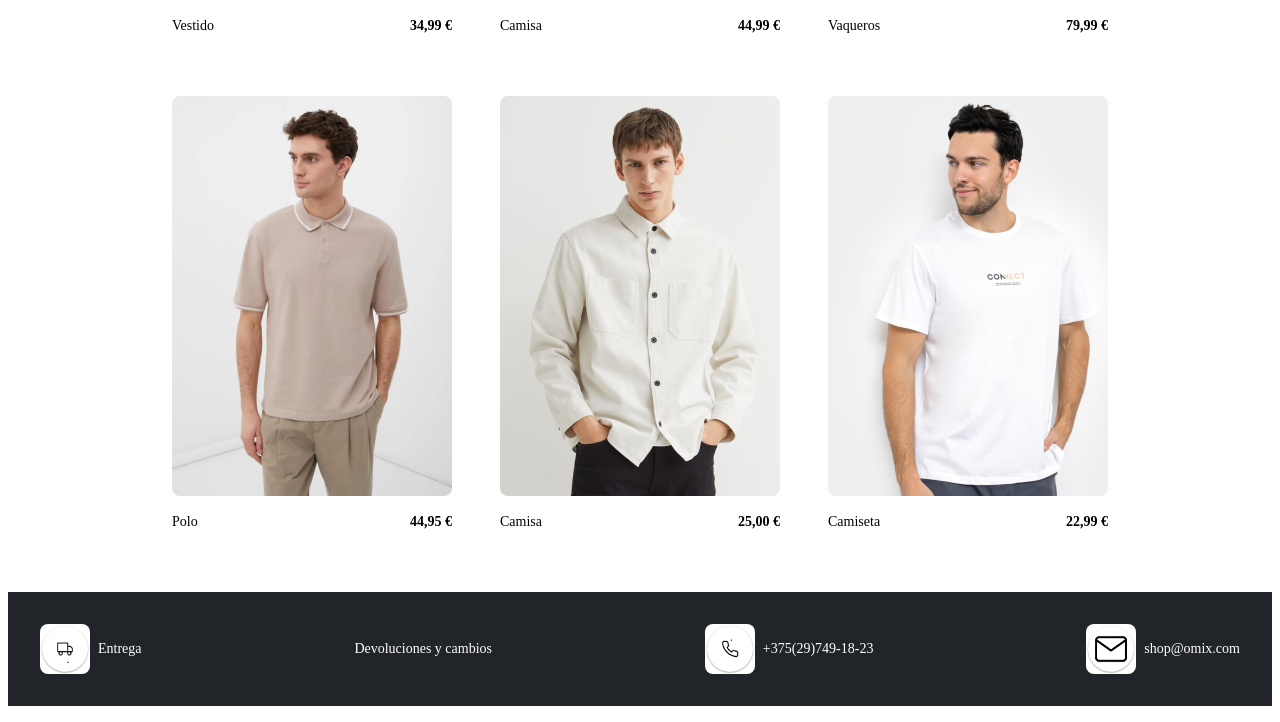
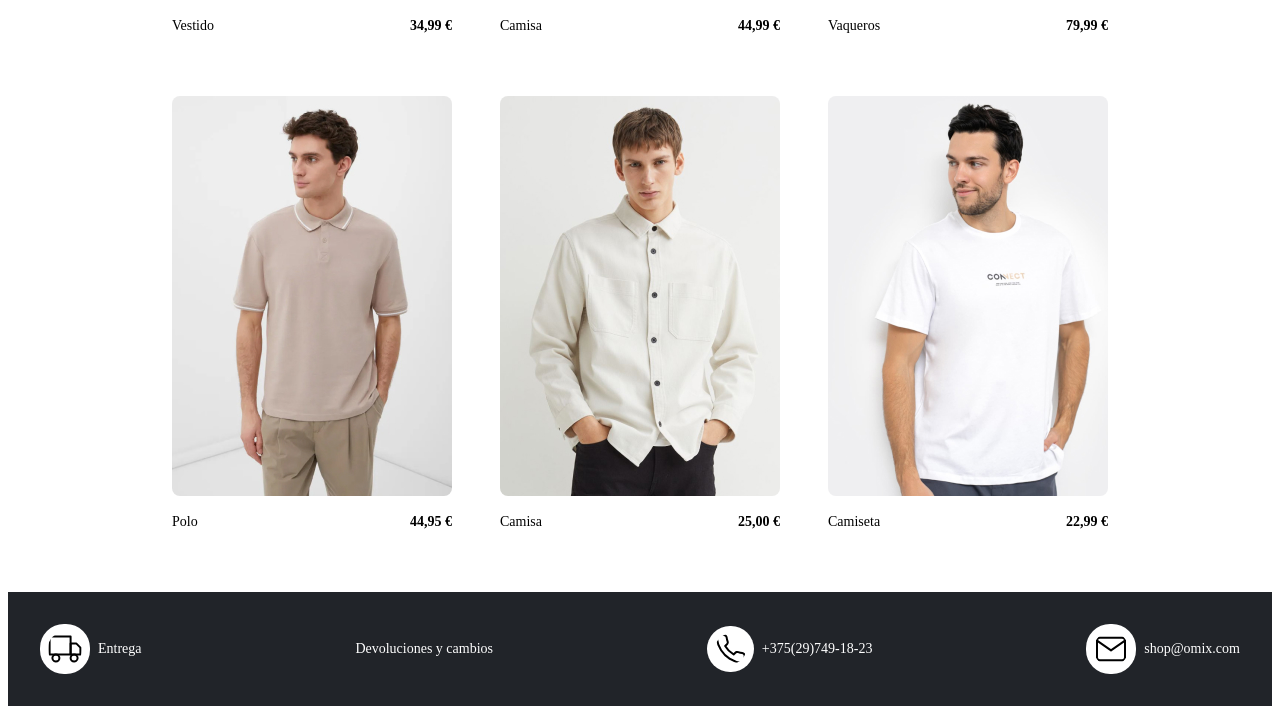
Before and after one commit to adriadc190715/bootcampJavascript.modulo1, a plain HTML site: page index.html in a window 1280 px wide. Shown: the part 647-1369 px from the top of the page. Drawn offline with Linux system fonts and the light colour scheme.

Commit message:
#iconos y border-radius

```diff
--- a/index.html
+++ b/index.html
@@ -92,7 +92,7 @@
     <footer>
       <div class="containerfoot">
         <div class="boxfoot">
-          <img id="footer1"  src="fotos/camion.png" alt="">
+          <img id="footer1"  src="fotos/icon-truck.svg" alt="">
           <p>Entrega</p>
 
         </div>
@@ -101,11 +101,11 @@
 
         </div>
         <div class="boxfoot">
-          <img id="footer2"   src="fotos/telefono.png" alt="">
+          <img id="footer2"   src="fotos/icon-phone.svg" alt="">
           <p>+375(29)749-18-23</p>
         </div>
         <div class="boxfoot">
-          <img id="footer3" src="fotos/sobre.png" alt="">
+          <img id="footer3" src="fotos/icon-mail.svg" alt="">
           <p>shop@omix.com</p>
         </div>
     </div>
--- a/mystyle.css
+++ b/mystyle.css
@@ -38,6 +38,7 @@ main {
 
 .box3 img {
   margin-right: 16px;
+
 }
 
 .grid-container {
@@ -57,17 +58,18 @@ main {
   justify-content: space-between;
 }
 
-img {
+.grid-item {
+  margin: 24px;
+}
+
+.grid-item img {
   border-radius: 8px;
 }
 
-img:hover {
+.grid-item img:hover {
   cursor: zoom-in;
 }
 
-.grid-item {
-  margin: 24px;
-}
 
 h1 {
   font-size: 32px;
@@ -95,6 +97,9 @@ p {
 
 .boxfoot img {
   margin-right: 8px;
+  background-color: var(--primary);
+  border-radius: 24px;
+  padding: 8px;
 }
 
 @media screen and (max-width: 920px) {
```
Also changed, not shown: fotos/camion.png (deleted).
